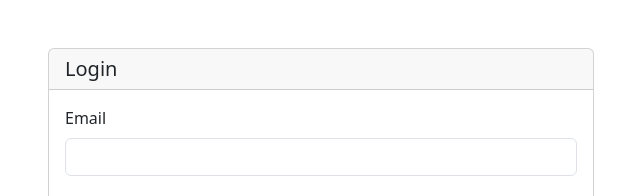
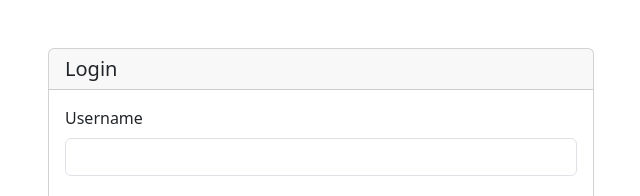
Before and after one commit to johnmosx/blackboxai-1743484092272, a React (Create React App) app in the folder agri-crm/client/: page /login in a window 1280 px wide. Shown: the top 196 px of the page, without its empty margins (319-959 px from the left). Built offline with nearby package versions, Linux system fonts and the light colour scheme.

Commit message:
Add agri-crm/client/src/pages/Login.js 1743490956618

```diff
--- a/agri-crm/client/src/pages/Login.js
+++ b/agri-crm/client/src/pages/Login.js
@@ -4,10 +4,10 @@ import { useNavigate } from 'react-router-dom';
 import { login } from '../api';
 
 const Login = () => {
-  const [credentials, setCredentials] = useState({
-    email: '',
-    password: ''
-  });
+    const [credentials, setCredentials] = useState({
+      username: '',
+      password: ''
+    });
   const [error, setError] = useState(null);
   const navigate = useNavigate();
 
@@ -39,11 +39,11 @@ const Login = () => {
               {error && <Alert variant="danger">{error}</Alert>}
               <Form onSubmit={handleSubmit}>
                 <Form.Group className="mb-3">
-                  <Form.Label>Email</Form.Label>
+                  <Form.Label>Username</Form.Label>
                   <Form.Control
-                    type="email"
-                    name="email"
-                    value={credentials.email}
+                    type="text"
+                    name="username"
+                    value={credentials.username}
                     onChange={handleChange}
                     required
                   />
```
